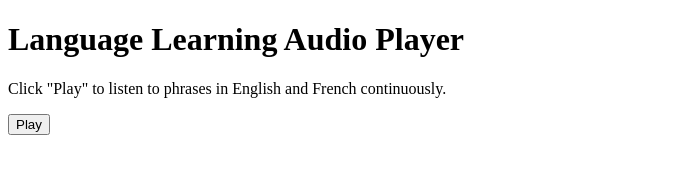
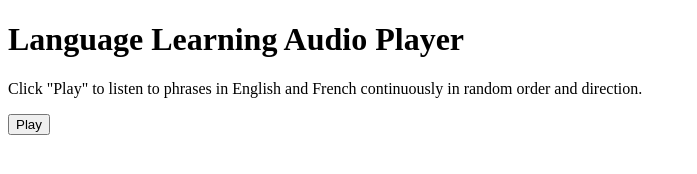
Before and after one commit to cromes85/textTeach, a plain HTML site: page index.html in a window 1280 px wide. Shown: the whole page, without its empty margins (0-697 px from the left). Drawn offline with Linux system fonts and the light colour scheme.

Commit message:
Update index.html

```diff
--- a/index.html
+++ b/index.html
@@ -8,7 +8,7 @@
 </head>
 <body>
     <h1>Language Learning Audio Player</h1>
-    <p>Click "Play" to listen to phrases in English and French continuously.</p>
+    <p>Click "Play" to listen to phrases in English and French continuously in random order and direction.</p>
     <button id="playButton">Play</button>
     <div id="phraseDisplay"></div>
 </body>
```
